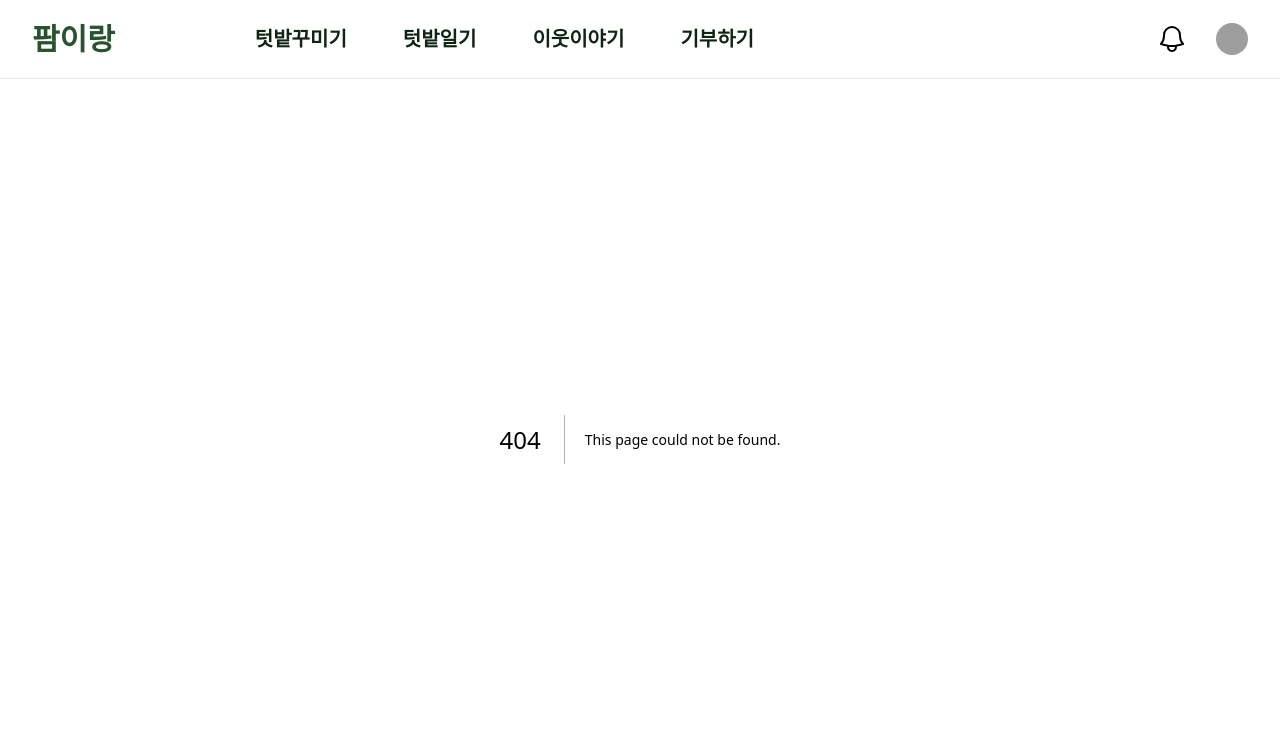
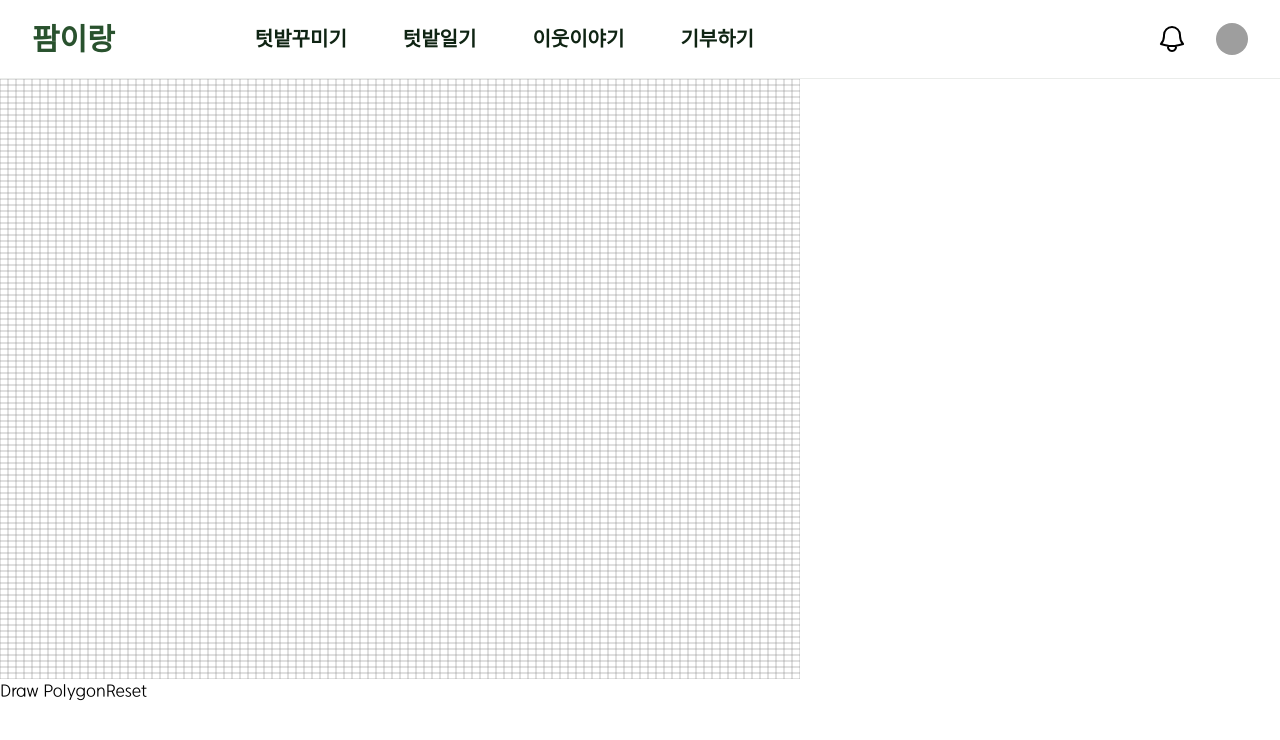
Before and after one commit to Hocheol18/Farmirang, a Next.js app in the folder frontend/: page /test-page in a window 1280 px wide. Before the commit this address had no page. Shown: the top 740 px of the page. Built offline with nearby package versions, Linux system fonts and the light colour scheme; grey boxes are pictures that could not be loaded; a web font is replaced by a local one.

Commit message:
[feat]: 테스트 페이지 생성 (텃밭 디자인 테스트)

```diff
--- /dev/null
+++ b/frontend/app/test-page/page.tsx
@@ -0,0 +1,157 @@
+"use client";
+
+import React, { useState, useRef, useEffect } from "react";
+
+// 점의 좌표를 나타내는 인터페이스
+interface Point {
+  x: number;
+  y: number;
+}
+
+// 앱 컴포넌트
+const page: React.FC = () => {
+  // 그려진 점의 목록을 저장하는 상태
+  const [points, setPoints] = useState<Point[]>([]);
+  // 드래그 중인 점을 저장하는 상태
+  const [selectedPoint, setSelectedPoint] = useState<Point | null>(null);
+  // 다각형을 그리는 모드인지 여부를 나타내는 상태
+  const [isDrawing, setIsDrawing] = useState(false);
+  // 캔버스 요소에 대한 참조
+  const canvasRef = useRef<HTMLCanvasElement>(null);
+
+  useEffect(() => {
+    const canvas = canvasRef.current;
+    const ctx = canvas?.getContext("2d");
+
+    if (ctx) {
+      // 캔버스 초기화
+      ctx.clearRect(0, 0, 800, 600);
+
+      // 좌표 그리드 그리기
+      ctx.strokeStyle = "gray";
+      ctx.lineWidth = 0.5;
+      for (let i = 0; i <= 100; i++) {
+        ctx.beginPath();
+        ctx.moveTo(i * 8, 0);
+        ctx.lineTo(i * 8, 600);
+        ctx.stroke();
+
+        ctx.beginPath();
+        ctx.moveTo(0, i * 6);
+        ctx.lineTo(800, i * 6);
+        ctx.stroke();
+      }
+
+      // 그려진 점 그리기
+      ctx.fillStyle = "red";
+      points.forEach((point) => {
+        ctx.beginPath();
+        ctx.arc(point.x * 8, point.y * 6, 4, 0, 2 * Math.PI);
+        ctx.fill();
+      });
+
+      // 다각형 그리기
+      if (points.length > 1) {
+        ctx.strokeStyle = "blue";
+        ctx.lineWidth = 2;
+        ctx.beginPath();
+        ctx.moveTo(points[0].x * 8, points[0].y * 6);
+        for (let i = 1; i < points.length; i++) {
+          ctx.lineTo(points[i].x * 8, points[i].y * 6);
+        }
+        if (isDrawing) {
+          ctx.lineTo(points[0].x * 8, points[0].y * 6);
+        }
+        ctx.stroke();
+      }
+    }
+  }, [points, isDrawing]);
+
+  // 캔버스 클릭 핸들러
+  const handleCanvasClick = (e: React.MouseEvent<HTMLCanvasElement>) => {
+    if (isDrawing) {
+      const rect = canvasRef.current?.getBoundingClientRect();
+      if (rect) {
+        const x = Math.floor((e.clientX - rect.left) / 8);
+        const y = Math.floor((e.clientY - rect.top) / 6);
+        setPoints([...points, { x, y }]);
+      }
+    }
+  };
+
+  // 점 드래그 시작 핸들러
+  const handlePointDragStart = (point: Point) => {
+    setSelectedPoint(point);
+  };
+
+  // 점 드래그 중 핸들러
+  const handlePointDragMove = (e: React.MouseEvent<HTMLCanvasElement>) => {
+    if (selectedPoint) {
+      const rect = canvasRef.current?.getBoundingClientRect();
+      if (rect) {
+        const x = Math.floor((e.clientX - rect.left) / 8);
+        const y = Math.floor((e.clientY - rect.top) / 6);
+        const updatedPoints = points.map((p) =>
+          p === selectedPoint ? { x, y } : p
+        );
+        setPoints(updatedPoints);
+      }
+    }
+  };
+
+  // 점 드래그 종료 핸들러
+  const handlePointDragEnd = () => {
+    setSelectedPoint(null);
+  };
+
+  // 다각형 그리기 모드 전환 핸들러
+  const handleDrawPolygon = () => {
+    setIsDrawing(!isDrawing);
+  };
+
+  // 다각형 초기화 핸들러
+  const handleResetPolygon = () => {
+    setPoints([]);
+    setIsDrawing(false);
+  };
+
+  return (
+    <div>
+      {/* 캔버스 요소 */}
+      <canvas
+        ref={canvasRef}
+        width={800}
+        height={600}
+        onClick={handleCanvasClick}
+        onMouseMove={handlePointDragMove}
+        onMouseUp={handlePointDragEnd}
+      />
+      {/* 그려진 점들 */}
+      <div>
+        {points.map((point, index) => (
+          <div
+            key={index}
+            style={{
+              position: "absolute",
+              left: point.x * 8 - 4,
+              top: point.y * 6 - 4,
+              width: 8,
+              height: 8,
+              backgroundColor: "transparent",
+              cursor: "move",
+            }}
+            onMouseDown={() => handlePointDragStart(point)}
+          />
+        ))}
+      </div>
+      {/* 다각형 그리기 버튼 */}
+      <button onClick={handleDrawPolygon}>
+        {isDrawing ? "Finish Polygon" : "Draw Polygon"}
+      </button>
+      {/* 다각형 초기화 버튼 */}
+      <button onClick={handleResetPolygon}>Reset</button>
+    </div>
+  );
+};
+
+export default page;
```
